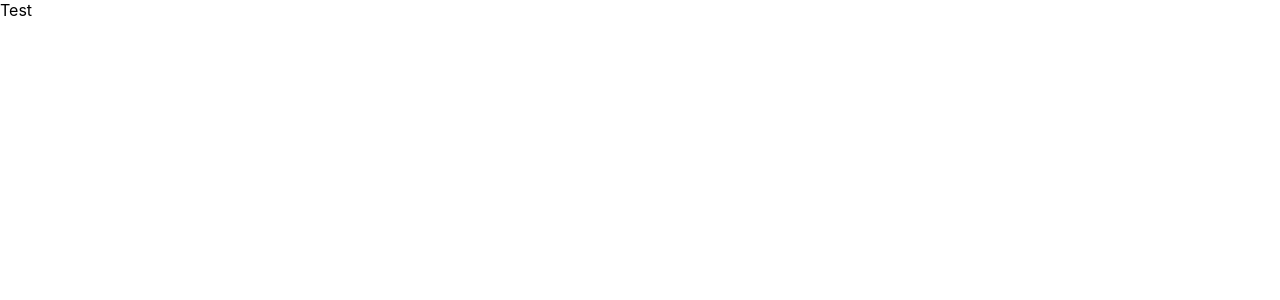
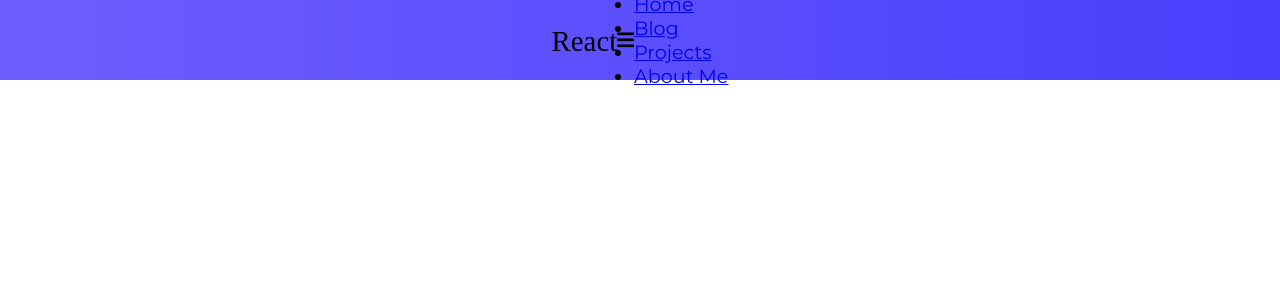
Before and after one commit to h-waldschmidt/website, a React (Create React App) app: page / in a window 1280 px wide. Shown: the top 300 px of the page. Built offline with nearby package versions, Linux system fonts and the light colour scheme.

Commit message:
started creating MenuBar

```diff
--- a/public/index.html
+++ b/public/index.html
@@ -10,12 +10,24 @@
       content="Web site created using create-react-app"
     />
     <link rel="apple-touch-icon" href="%PUBLIC_URL%/logo192.png" />
+    <link
+      rel="stylesheet"
+      href="https://use.fontawesome.com/releases/v5.15.4/css/all.css"
+      integrity="sha384-DyZ88mC6Up2uqS4h/KRgHuoeGwBcD4Ng9SiP4dIRy0EXTlnuz47vAwmeGwVChigm"
+      crossorigin="anonymous"
+    />
+    <link rel="preconnect" href="https://fonts.googleapis.com" />
+    <link rel="preconnect" href="https://fonts.gstatic.com" crossorigin />
+    <link
+      href="https://fonts.googleapis.com/css2?family=Montserrat&display=swap"
+      rel="stylesheet"
+    />
     <!--
       manifest.json provides metadata used when your web app is installed on a
       user's mobile device or desktop. See https://developers.google.com/web/fundamentals/web-app-manifest/
     -->
     <link rel="manifest" href="%PUBLIC_URL%/manifest.json" />
-    <title>React App</title>
+    <title>Helmut Waldschmidt</title>
   </head>
   <body>
     <div id="root"></div>
--- /dev/null
+++ b/src/components/Menu/Menu.css
@@ -0,0 +1,24 @@
+.MenuItems {
+  background: linear-gradient(
+    90deg,
+    rgb(110, 94, 254) 0%,
+    rgba(73, 63, 252, 1) 100%
+  );
+  height: 80px;
+  display: flex;
+  justify-content: center;
+  align-items: center;
+  font-size: 1.2rem;
+}
+
+.navbar-logo {
+  color: #fff;
+  justify-self: start;
+  margin-left: 20px;
+  cursor: pointer;
+}
+
+.fa-react {
+  margin-left: 0.5rem;
+  font-size: 1.6rem;
+}
--- /dev/null
+++ b/src/components/Menu/Menu.tsx
@@ -0,0 +1,33 @@
+import React from 'react';
+import{MenuItems} from "./MenuItems";
+import'./Menu.css';
+
+class Menu extends React.Component{
+    state = {clicked: false}
+
+
+
+    render(){
+        return(
+            <nav className="MenuItems">
+                <h1 className="menu-logo"><i className="fab fa-icon">React</i></h1>
+                <div className="menu-icon" onClick={this.handleClick}>
+                    <i className={this.state.clicked ? 'fas fa-times': 'fas fa-bars'}></i>
+                </div>
+                <ul>
+                    {MenuItems.map((item, index) =>{
+                        return (
+                            <li key={index}>
+                                <a className={item.cName} href={item.url}>
+                                    {item.title}
+                                </a>
+                            </li>
+                        )
+                    })}
+                </ul>
+            </nav>
+        )
+    }
+}
+
+export default Menu
--- /dev/null
+++ b/src/components/Menu/MenuItems.tsx
@@ -0,0 +1,22 @@
+export const MenuItems = [
+    {
+        title: 'Home',
+        url: '#',
+        cName: 'nav-links'
+    },
+    {
+        title: 'Blog',
+        url: '#',
+        cName: 'nav-links'
+    },
+    {
+        title: 'Projects',
+        url: '#',
+        cName: 'nav-links'
+    },
+    {
+        title: 'About Me',
+        url: '#',
+        cName: 'nav-links'
+    }
+]
--- a/src/index.css
+++ b/src/index.css
@@ -1,13 +1,11 @@
-body {
+* {
+  box-sizing: border-box;
   margin: 0;
-  font-family: -apple-system, BlinkMacSystemFont, 'Segoe UI', 'Roboto', 'Oxygen',
-    'Ubuntu', 'Cantarell', 'Fira Sans', 'Droid Sans', 'Helvetica Neue',
-    sans-serif;
-  -webkit-font-smoothing: antialiased;
-  -moz-osx-font-smoothing: grayscale;
+  padding: 0;
+  font-family: "Montserrat", sans-serif;
 }
 
 code {
-  font-family: source-code-pro, Menlo, Monaco, Consolas, 'Courier New',
+  font-family: source-code-pro, Menlo, Monaco, Consolas, "Courier New",
     monospace;
 }
--- a/src/index.tsx
+++ b/src/index.tsx
@@ -1,10 +1,11 @@
 import React from 'react';
 import ReactDOM from 'react-dom';
 import './index.css';
+import Menu from "./components/Menu/Menu";
 
 ReactDOM.render(
   <React.StrictMode>
-    Test
+    <Menu/>
   </React.StrictMode>,
   document.getElementById('root')
 );
```
